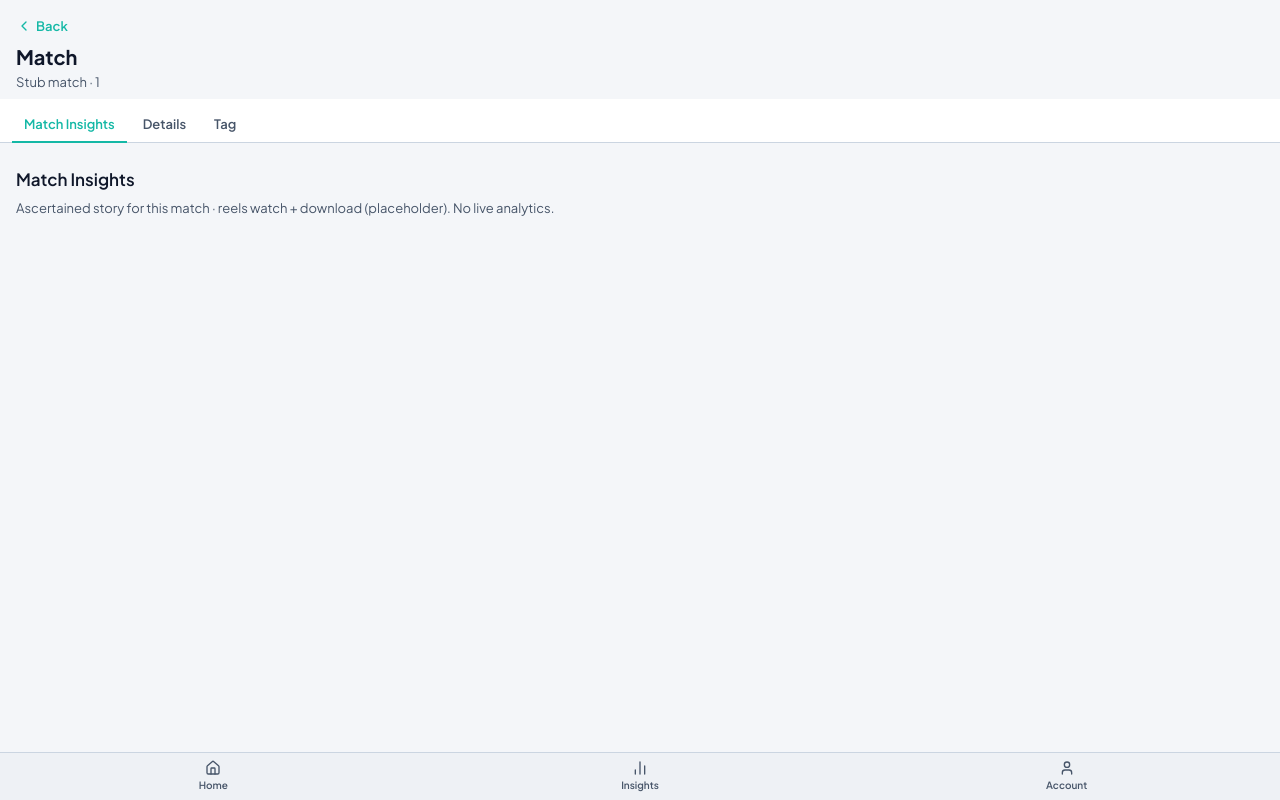
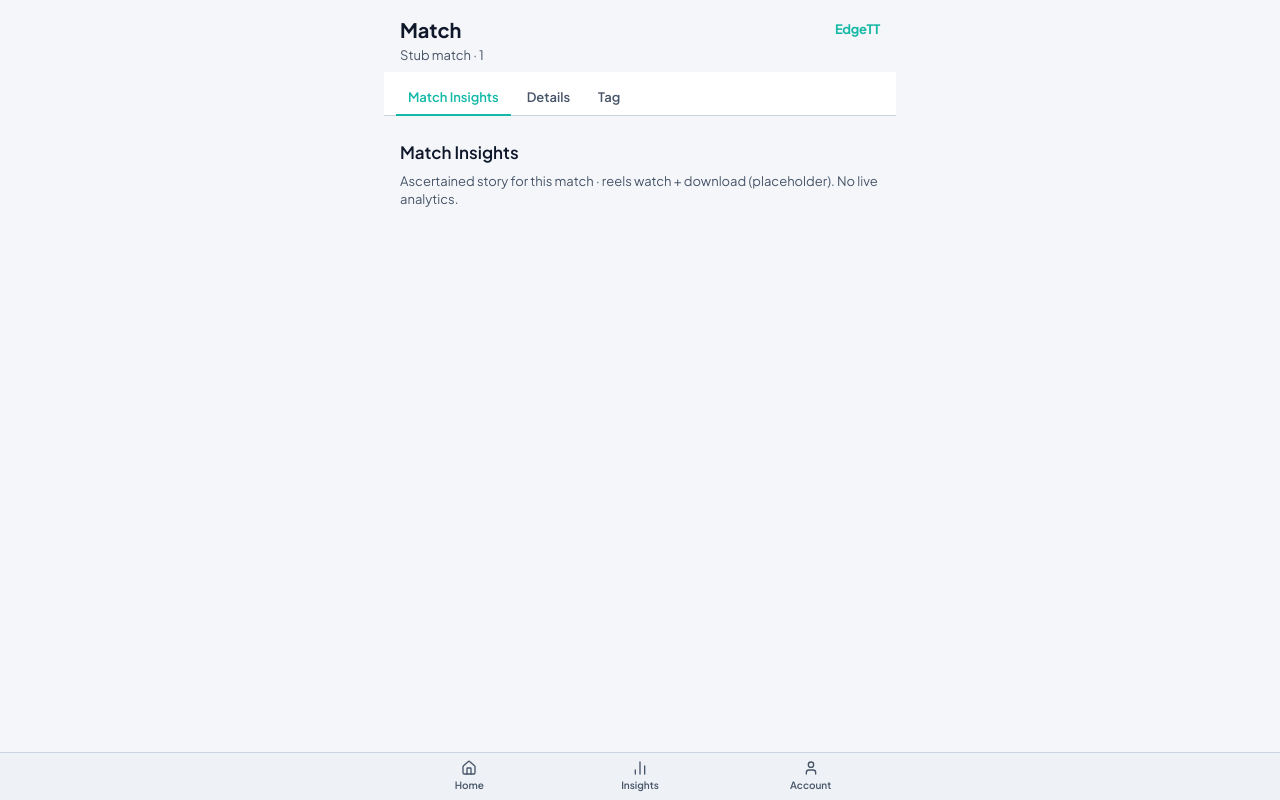
Before and after one commit to donpauleone69/match-analyser-edge-tt, a React (Vite) app in the folder proto/: page /matches/1/insights in a window 1280 px wide. Built offline with nearby package versions, Linux system fonts and the light colour scheme.

Commit message:
proto: shell polish — top-right EdgeTT, aligned hubs, capped cards
Brand: top-right EdgeTT on Gate + all hubs (cleaner than bottom-bar brand since Gate has no nav). Drop Match Hub orphan back link so tabs align; remove unique Next/Continue hover; max-w-lg center content on desktop.

```diff
--- a/proto/src/layout/AppShell.tsx
+++ b/proto/src/layout/AppShell.tsx
@@ -8,17 +8,23 @@ const navItems: { to: string; icon: IconName; label: string; end?: boolean }[] =
   { to: '/account', icon: 'user', label: 'Account' },
 ]
 
+/** Shell content cap — phone density on desktop; full width on narrow. */
+const CONTENT_MAX = 'mx-auto w-full max-w-lg'
+
 export function AppShell() {
   return (
     <div className="h-full bg-bg-app flex flex-col">
       <main className="flex-1 min-h-0 overflow-y-auto overscroll-behavior-none pb-14">
+        <div className={cn(CONTENT_MAX, 'min-h-full')}>
           <Outlet />
+        </div>
       </main>
 
       <nav
         className="fixed bottom-0 left-0 right-0 z-40 h-12 border-t border-border bg-bg-shell flex items-stretch"
         aria-label="Main"
       >
+        <div className={cn(CONTENT_MAX, 'flex h-full items-stretch')}>
           {navItems.map((item) => (
             <NavLink
               key={item.to}
@@ -35,6 +41,7 @@ export function AppShell() {
               {item.label}
             </NavLink>
           ))}
+        </div>
       </nav>
     </div>
   )
--- /dev/null
+++ b/proto/src/layout/BrandMark.tsx
@@ -0,0 +1,11 @@
+/** Shared EdgeTT mark — top-right chrome on Gate + hubs. */
+export function BrandMark({ className = '' }: { className?: string }) {
+  return (
+    <span
+      className={`shrink-0 text-sm font-bold tracking-tight text-brand ${className}`.trim()}
+      aria-label="EdgeTT"
+    >
+      EdgeTT
+    </span>
+  )
+}
--- a/proto/src/layout/PageHeader.tsx
+++ b/proto/src/layout/PageHeader.tsx
@@ -1,5 +1,6 @@
 import { Link } from 'react-router-dom'
 import { Icon } from '@/ui-mine'
+import { BrandMark } from '@/layout/BrandMark'
 
 export function PageHeader({
   title,
@@ -12,6 +13,8 @@ export function PageHeader({
 }) {
   return (
     <header className="px-4 pt-4 pb-2">
+      <div className="flex items-start justify-between gap-3">
+        <div className="min-w-0">
           {backTo ? (
             <Link
               to={backTo}
@@ -23,6 +26,9 @@ export function PageHeader({
           ) : null}
           <h1 className="text-xl font-bold text-primary">{title}</h1>
           {subtitle ? <p className="text-sm text-muted mt-0.5">{subtitle}</p> : null}
+        </div>
+        <BrandMark className="pt-1" />
+      </div>
     </header>
   )
 }
--- a/proto/src/pages/GatePage.tsx
+++ b/proto/src/pages/GatePage.tsx
@@ -1,5 +1,6 @@
 import { useNavigate } from 'react-router-dom'
 import { Button, Card, CardDescription, CardTitle, Icon } from '@/ui-mine'
+import { BrandMark } from '@/layout/BrandMark'
 
 /** Pre-Home gate — login / register / device session stubs. */
 export function GatePage() {
@@ -8,11 +9,13 @@ export function GatePage() {
 
   return (
     <div className="h-full overflow-y-auto bg-bg-app px-4 py-8">
-      <div className="max-w-md mx-auto space-y-6">
-        <div className="text-center space-y-1">
-          <p className="text-sm font-semibold text-brand">Edge TT</p>
-          <h1 className="text-2xl font-bold text-primary">Match Analyser</h1>
-          <p className="text-sm text-muted">Unlock a session to reach Home.</p>
+      <div className="max-w-lg mx-auto space-y-6">
+        <div className="flex items-start justify-between gap-3">
+          <div className="min-w-0 space-y-1">
+            <h1 className="text-2xl font-bold text-primary">Match Analyser</h1>
+            <p className="text-sm text-muted">Unlock a session to reach Home.</p>
+          </div>
+          <BrandMark className="pt-1" />
         </div>
 
         <Card className="space-y-3">
--- a/proto/src/pages/HomePage.tsx
+++ b/proto/src/pages/HomePage.tsx
@@ -13,7 +13,7 @@ export function HomePage() {
       <PageHeader title="Home" subtitle="Recommended next steps and library." />
 
       <div className="px-4 space-y-4 pb-6">
-        <Card variant="interactive" className="space-y-2">
+        <Card className="space-y-2">
           <div className="flex items-center gap-2">
             <Icon name="target" size="sm" className="text-brand" />
             <CardTitle>Next / Continue</CardTitle>
--- a/proto/src/pages/MatchPage.tsx
+++ b/proto/src/pages/MatchPage.tsx
@@ -9,11 +9,7 @@ export function MatchPage() {
 
   return (
     <div>
-      <PageHeader
-        title="Match"
-        subtitle={`Stub match · ${matchId}`}
-        backTo="/home"
-      />
+      <PageHeader title="Match" subtitle={`Stub match · ${matchId}`} />
       <HubTabs
         ariaLabel="Match sections"
         tabs={[
```
Lines whose indentation alone changed are shown as unchanged.
